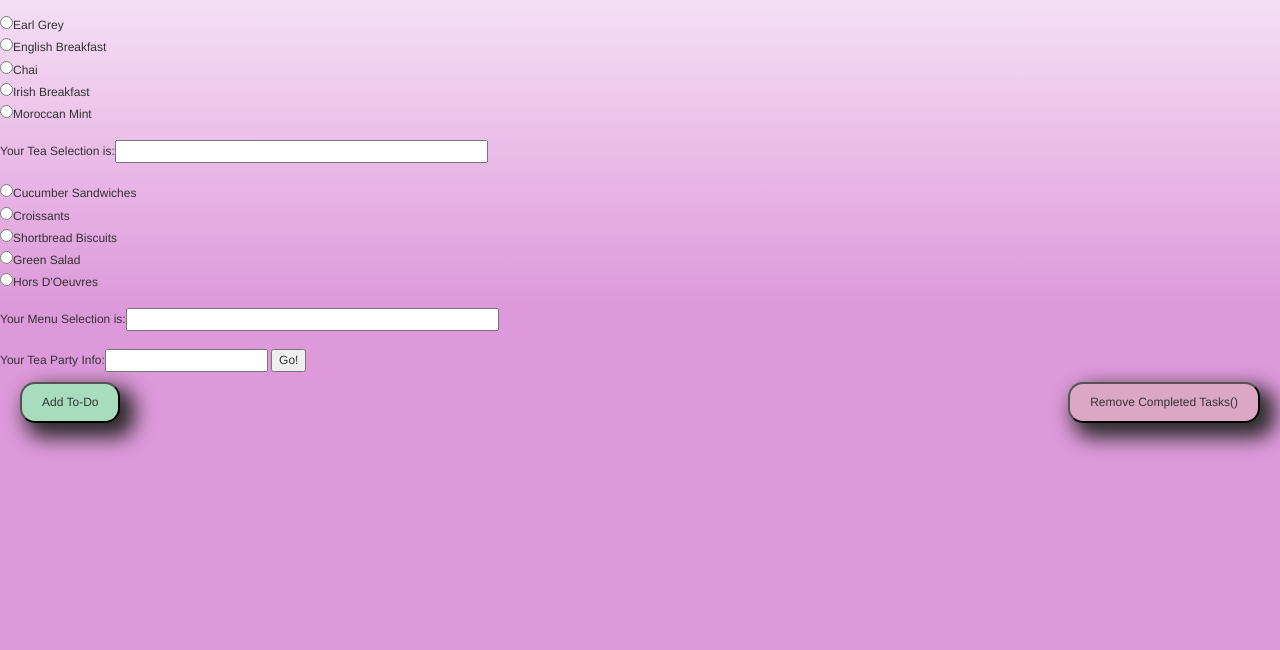
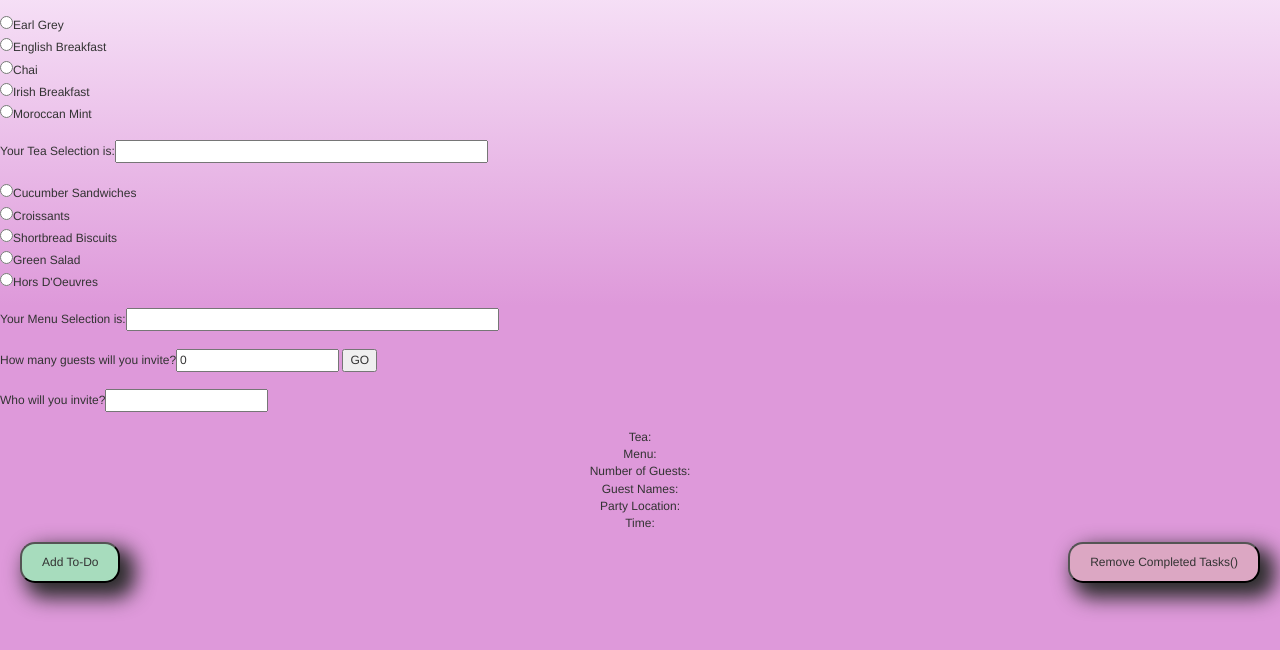
Before and after one commit to Strigida/TeaPartyApp, a plain HTML site: page app/www/index.html in a window 1280 px wide. Shown: the part 102-752 px from the top of the page. Drawn offline with Linux system fonts and the light colour scheme.

Commit message:
Guest Selection sent to Proper Paragraph

```diff
--- a/app/www/index.html
+++ b/app/www/index.html
@@ -55,7 +55,7 @@
 </div>
 
 <div i="container">
-  	<form action="js/index.js" id="teaSelect">
+  	<form action="js/index.js" id="selections">
   		<input type="radio" name="tea" value="Earl Grey" onClick="tea_Select(this.value)">Earl Grey<br>
   		<input type="radio" name="tea" value="English Breakfast" onClick="tea_Select(this.value)">English Breakfast<br>
   		<input type="radio" name="tea" value="Chai" onClick="tea_Select(this.value)">Chai<br>
@@ -72,9 +72,21 @@
   		<br>
   		Your Menu Selection is:<input type="text" id="menuInfo" size="50">
   		<br><br>
-  		Your Tea Party Info:<input type="text" id="total" height="100" width="160">
-  		<input type="submit" value="Go!">
+  		How many guests will you invite?<input type="text" id="guestNum" value="0">
+		<input type="button" onClick="guest_Num()" value="GO">
+  		<br><br>
+  		Who will you invite?<input type="text" id="guests" onChange="guestName(this.text)"><br>
+  		<br>
+
   	</form>
+  	<div>
+  		<p id="teaTotal">Tea:</p>
+ 		<p id="menuTotal">Menu:</p>
+ 		<p id="guestTotal">Number of Guests:</p>
+ 		<p id="guestNames">Guest Names:</p>
+ 		<p id="locationTotal">Party Location:</p>
+ 		<p id="timeTotal">Time:</p>
+	</div>
 
     <input id="addButton" type="button" value="Add To-Do" onclick="createNewToDo()"/>
     <input id="deleteButton" type="button" value="Remove Completed Tasks()" onclick="removeCompletedTasks()"/>
--- a/app/www/js/index.js
+++ b/app/www/js/index.js
@@ -57,6 +57,12 @@ function tea_Select(tea)
 function menu_Select(menu)
 {
 	document.getElementById("menuInfo").value = menu;
+}
+function guest_Num()
+{
+	var x = document.getElementById("guestNum").value;
+	x = "Number of Guests: " + x;
+	document.getElementById("guestTotal").innerHTML = x;
 }
 
     // create a new to-do
```
